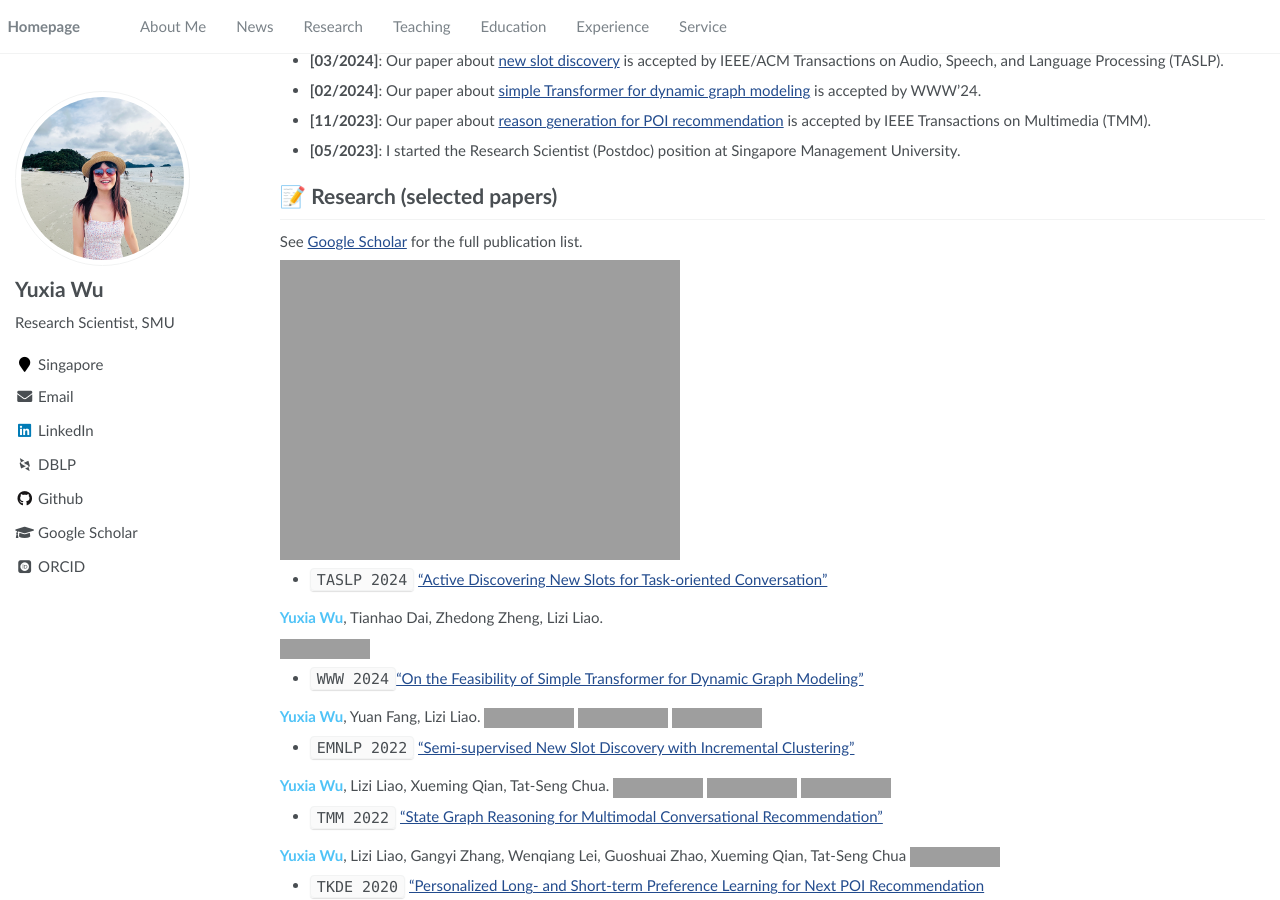
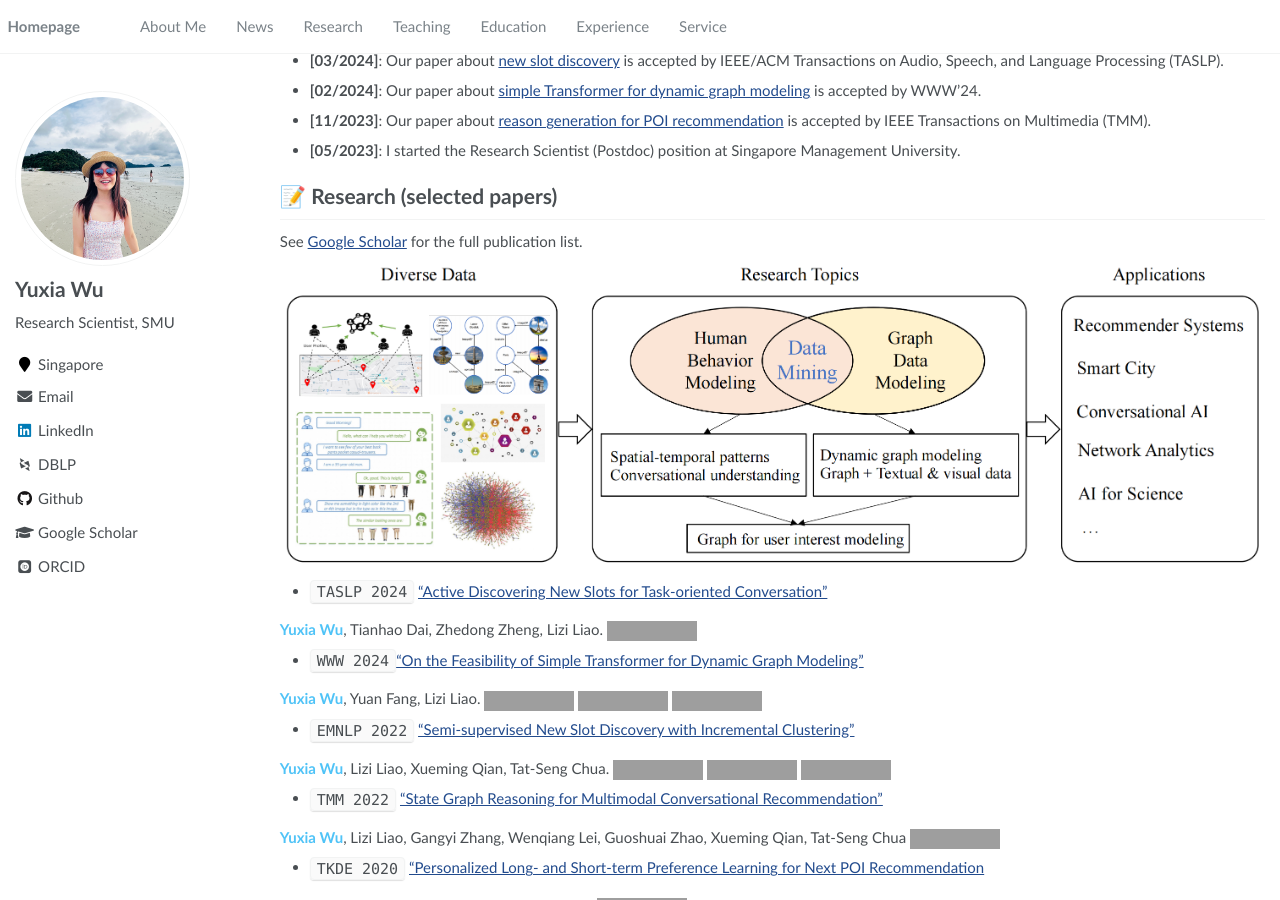
Before and after one commit to YuxiaWu/YuxiaWu.github.io, a Jekyll site: the page built from _pages/about.md, in a window 1280 px wide and 900 px high, scrolled down 577 px. Built offline with Jekyll 4.4.1, drawn with Linux system fonts in a browser that asks for light colours; some web fonts are replaced; grey boxes are pictures that could not be loaded.

Commit message:
Update about.md

```diff
--- a/_pages/about.md
+++ b/_pages/about.md
@@ -46,13 +46,12 @@ I am interested in conducting interdisciplinary research and am open to collabor
 See [Google Scholar](https://scholar.google.com/citations?user=bRgptuYAAAAJ) for the full publication list.
 
 
-![My research ]('images/research theme.png')
+![My research ](/images/research theme.png)
 
 
 - ``TASLP 2024`` ["Active Discovering New Slots for Task-oriented Conversation"](/my_papers/Active_Discovering_New_Slots_for_Task_oriented_Conversation.pdf)
 
 <span style="color:#4FC3F7">**Yuxia Wu**</span>, Tianhao Dai, Zhedong Zheng, Lizi Liao.
-
 [![CODE](https://img.shields.io/badge/CODE-blue)](https://github.com/YuxiaWu/Bi-criteria) <span class='show_paper_citations' data='bRgptuYAAAAJ:UebtZRa9Y70C'></span>
 
 - ``WWW 2024``["On the Feasibility of Simple Transformer for Dynamic Graph Modeling"](https://dl.acm.org/doi/pdf/10.1145/3589334.3645622)
```
